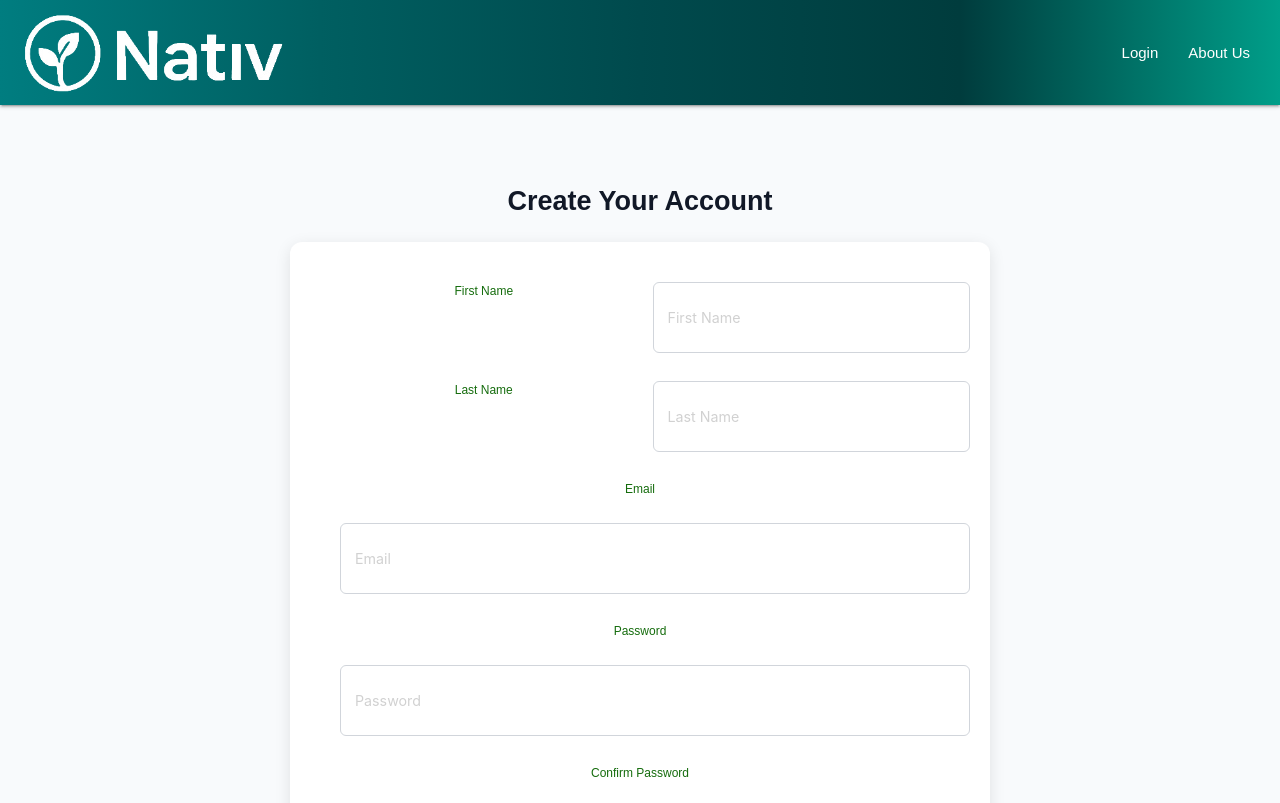
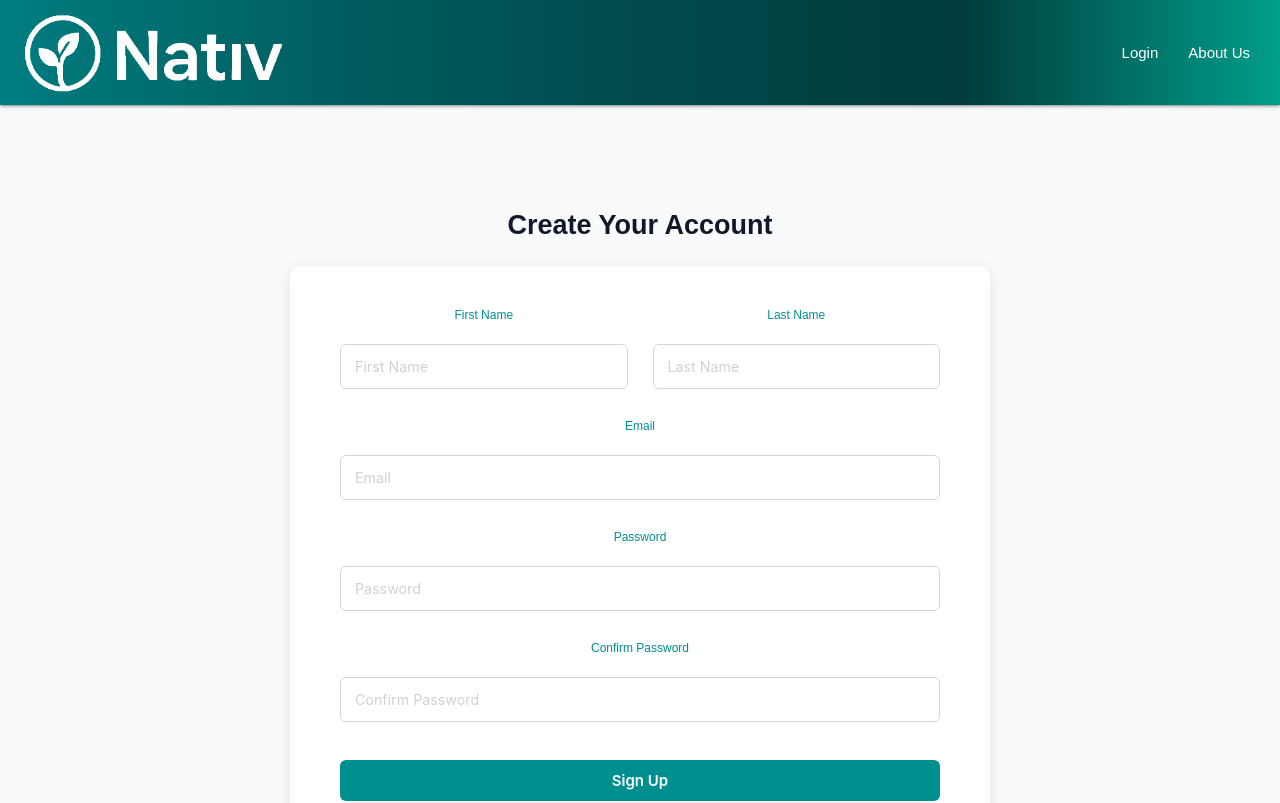
Before and after one commit to eddiesanch8/green-hacks, a React (Vite) app in the folder client/: page /signup in a window 1280 px wide. Shown: the top 803 px of the page. Built offline with nearby package versions, Linux system fonts and the light colour scheme.

Commit message:
Fixed season prompt, adujusted color theme

```diff
--- a/client/src/styles/Signup.css
+++ b/client/src/styles/Signup.css
@@ -36,24 +36,73 @@ main h1 {
 #signupForm {
   display: grid;
   grid-template-columns: 1fr 1fr;
-  gap: 20px 25px;
+  gap: 5px 25px;
+  row-gap: 20px;
+  align-items: start;
+  justify-items: stretch;
 }
 
-/* Make single fields (like email/password) span both columns */
-#signupForm label[for="email"],
-#signupForm input[name="email"],
-#signupForm label[for="password"],
-#signupForm input[name="password"],
-#signupForm label[for="confirm_password"],
+
+#signupForm label[for="first_name"] {
+  grid-column: 1;
+  grid-row: 1;
+}
+
+#signupForm input[name="first_name"] {
+  grid-column: 1;
+  grid-row: 2;
+}
+
+/* Last name label and input positioning *This one is important guys* */
+#signupForm label[for="last_name"] {
+  grid-column: 2;
+  grid-row: 1;
+}
+
+#signupForm input[name="last_name"] {
+  grid-column: 2;
+  grid-row: 2;
+}
+
+#signupForm label[for="email"] {
+  grid-column: 1 / 3;
+  grid-row: 3;
+  text-align: center;
+}
+
+#signupForm input[name="email"] {
+  grid-column: 1 / 3;
+  grid-row: 4;
+}
+
+#signupForm label[for="password"] {
+  grid-column: 1 / 3;
+  grid-row: 5;
+  text-align: center;
+}
+
+#signupForm input[name="password"] {
+  grid-column: 1 / 3;
+  grid-row: 6;
+}
+
+#signupForm label[for="confirm_password"] {
+  grid-column: 1 / 3;
+  grid-row: 7;
+  text-align: center;
+}
+
 #signupForm input[name="confirm_password"] {
   grid-column: 1 / 3;
+  grid-row: 8;
 }
 
 #signupForm label {
   font-weight: 500;
-  color: #156c0d;
-  margin-bottom: 5px;
+  color: #008f8f;
+  margin-bottom: 0;
   display: block;
+  text-align: left;
 }
 
 #signupForm input {
@@ -64,6 +113,7 @@ main h1 {
   font-size: 0.95rem;
   outline: none;
   transition: border 0.3s ease, box-shadow 0.3s ease;
+  box-sizing: border-box;
 }
 
 #signupForm input:focus {
@@ -73,7 +123,8 @@ main h1 {
 
 button[type="submit"] {
   grid-column: 1 / 3;
-  background-color: #16570c;
+  grid-row: 9;
+  background-color: #008f8f;
   color: #ffffff;
   font-size: 1rem;
   font-weight: 600;
@@ -113,12 +164,18 @@ button[type="submit"]:hover {
     grid-template-columns: 1fr;
   }
 
+  #signupForm label[for="first_name"],
+  #signupForm input[name="first_name"],
+  #signupForm label[for="last_name"],
+  #signupForm input[name="last_name"],
   #signupForm label[for="email"],
   #signupForm input[name="email"],
   #signupForm label[for="password"],
   #signupForm input[name="password"],
   #signupForm label[for="confirm_password"],
-  #signupForm input[name="confirm_password"] {
-    grid-column: auto;
+  #signupForm input[name="confirm_password"],
+  button[type="submit"] {
+    grid-column: 1;
+    grid-row: auto;
   }
 }
--- a/client/src/styles/search.css
+++ b/client/src/styles/search.css
@@ -48,7 +48,7 @@
 }
 .almanac__label {
   font-size: 1.1rem;
-  color: #477b34;
+  color: #009586;
 }
 
 .form__btn {
```
Also changed, not shown: 1 other file (tests, documents, lock files or other folders).
